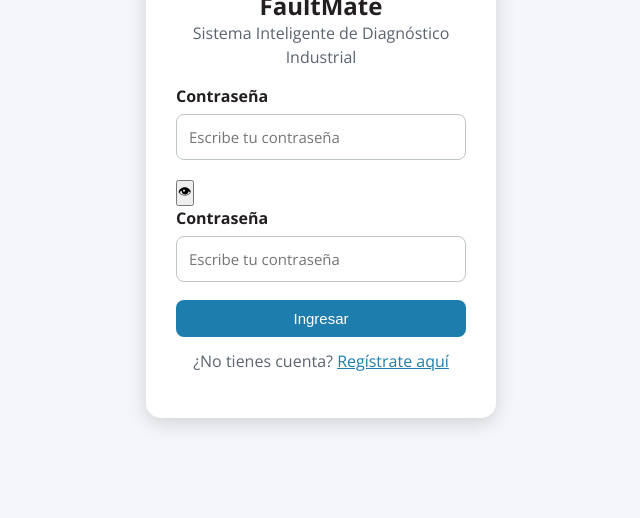
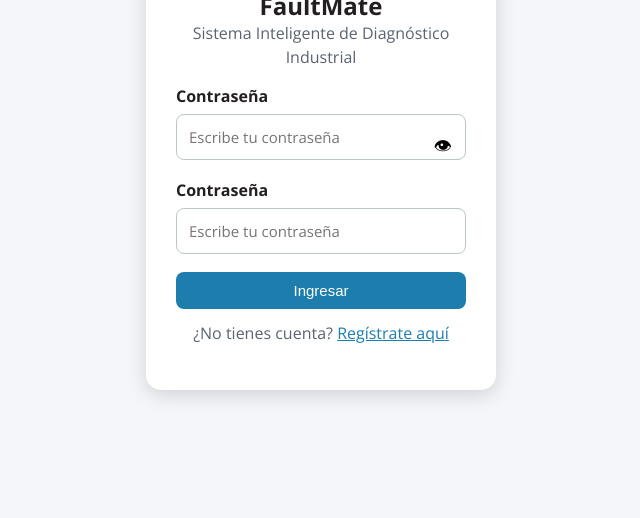
Before and after one commit to ibarrapracticantes20-hue/FaultMate, a Django app: page /login/ in a window 1280 px wide. Shown: the part 336-854 px from the top of the page, without its empty margins (319-959 px from the left). After the commit the page ends 735 px from the top, so only its background shows below. Run offline with Django 5.2, Linux system fonts and the light colour scheme.

Commit message:
Update estilos.css

```diff
--- a/FaultMateWeb/static/css/estilos.css
+++ b/FaultMateWeb/static/css/estilos.css
@@ -1094,3 +1094,24 @@ tr:hover td {
         min-height: 300px;
     }
 }
+/* 14) Campo de contraseña con boton mostrar/ocultar --------------------- */
+.campo-password {
+    position: relative;
+}
+
+.campo-password input {
+    padding-right: 44px;
+}
+
+.btn-toggle-password {
+    position: absolute;
+    right: 10px;
+    top: 50%;
+    transform: translateY(-50%);
+    background: none;
+    border: none;
+    cursor: pointer;
+    font-size: 18px;
+    line-height: 1;
+    padding: 4px;
+}
```
